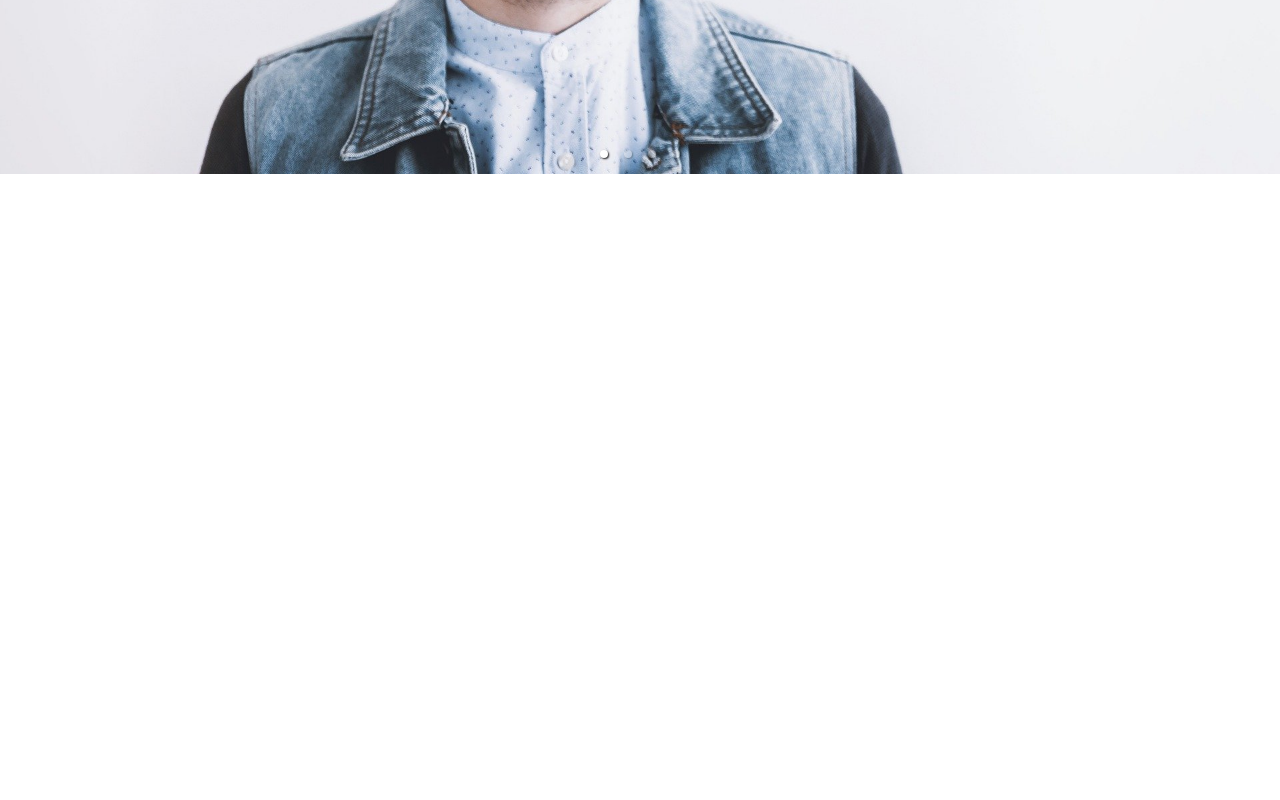
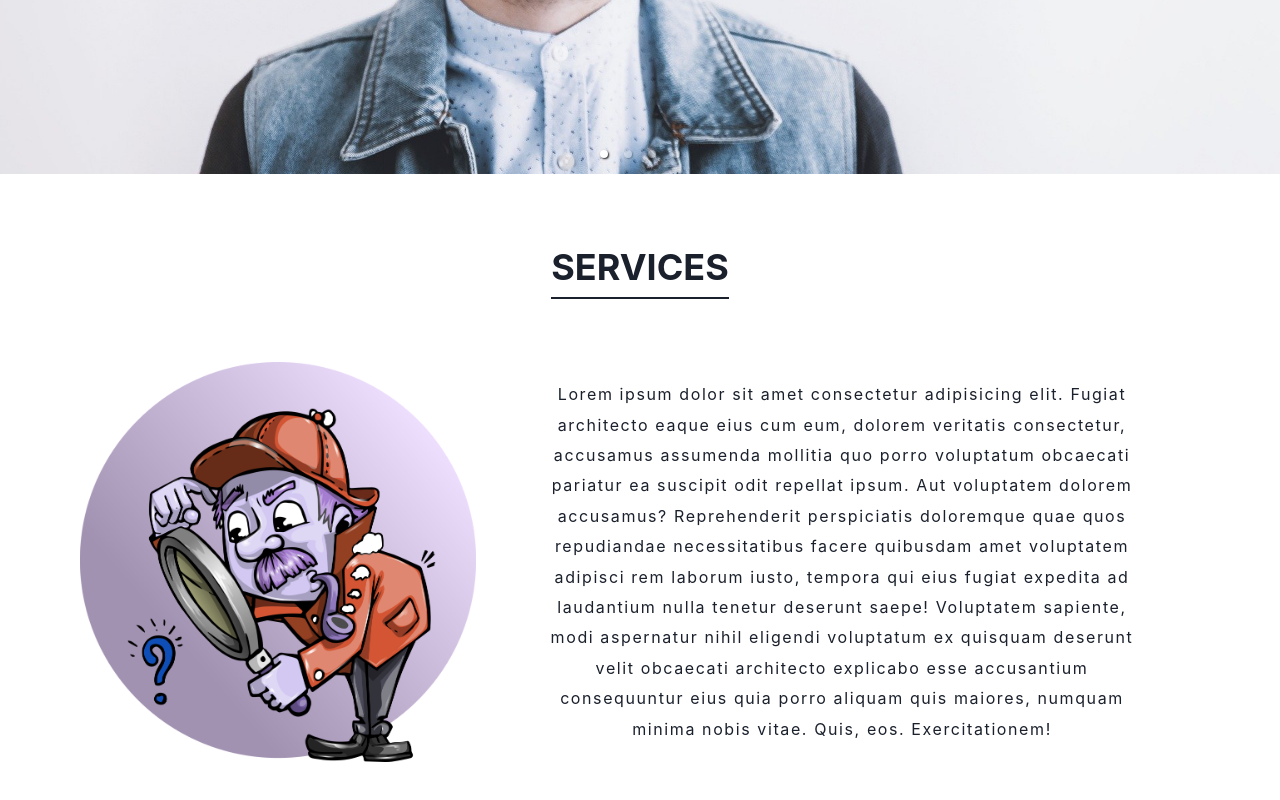
Before and after one commit to HIDZI123/proj_two, a React (Create React App) app: page / in a window 1280 px wide. Shown: the part 626-1426 px from the top of the page. Built offline with nearby package versions, Linux system fonts and the light colour scheme.

Commit message:
Home completed

```diff
--- a/src/components/Home.jsx
+++ b/src/components/Home.jsx
@@ -1,4 +1,4 @@
-import { Box, Container, Heading, Image } from '@chakra-ui/react';
+import { Box, Container, Heading, Image, Stack, Text } from '@chakra-ui/react';
 import React from 'react';
 import { Carousel } from 'react-responsive-carousel';
 import 'react-responsive-carousel/lib/styles/carousel.min.css';
@@ -24,9 +24,40 @@ const Home = () => {
     <Box>
       <MyCarousel />
 
-      <Container maxW={'container.xl'} minH={'100vh'} p={'16'} >
+      <Container maxW={'container.xl'} minH={'100vh'} p={'16'}>
+        <Heading
+          textTransform={'uppercase'}
+          py={'2'}
+          w={'fit-content'}
+          borderBottom={'2px solid'}
+          m={'auto'}
+        >
+          {' '}
+          Services
+        </Heading>
 
+        <Stack
+          h={'full'}
+          p={'4'}
+          alignItems={'center'}
+          direction={['column', 'row']}
+        >
+          <Image src={img5} h={['40', '400']} filter={'hue-rotate(-130deg)'} />
 
+          <Text letterSpacing={'widest'} lineHeight={'190%'} p={['4', '16']} textAlign={'center'}>
+            Lorem ipsum dolor sit amet consectetur adipisicing elit. Fugiat
+            architecto eaque eius cum eum, dolorem veritatis consectetur,
+            accusamus assumenda mollitia quo porro voluptatum obcaecati pariatur
+            ea suscipit odit repellat ipsum. Aut voluptatem dolorem accusamus?
+            Reprehenderit perspiciatis doloremque quae quos repudiandae
+            necessitatibus facere quibusdam amet voluptatem adipisci rem laborum
+            iusto, tempora qui eius fugiat expedita ad laudantium nulla tenetur
+            deserunt saepe! Voluptatem sapiente, modi aspernatur nihil eligendi
+            voluptatum ex quisquam deserunt velit obcaecati architecto explicabo
+            esse accusantium consequuntur eius quia porro aliquam quis maiores,
+            numquam minima nobis vitae. Quis, eos. Exercitationem!
+          </Text>
+        </Stack>
       </Container>
     </Box>
   );
```
